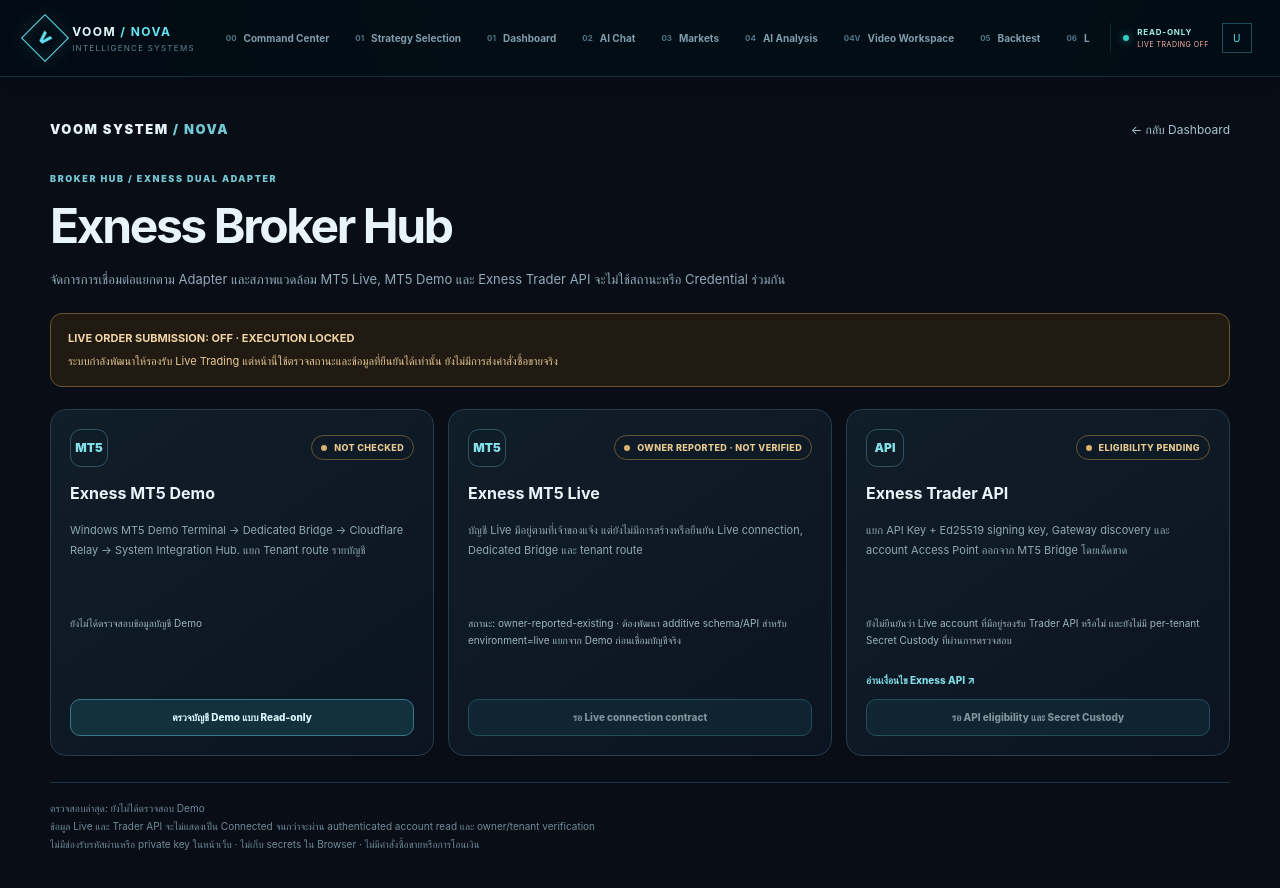
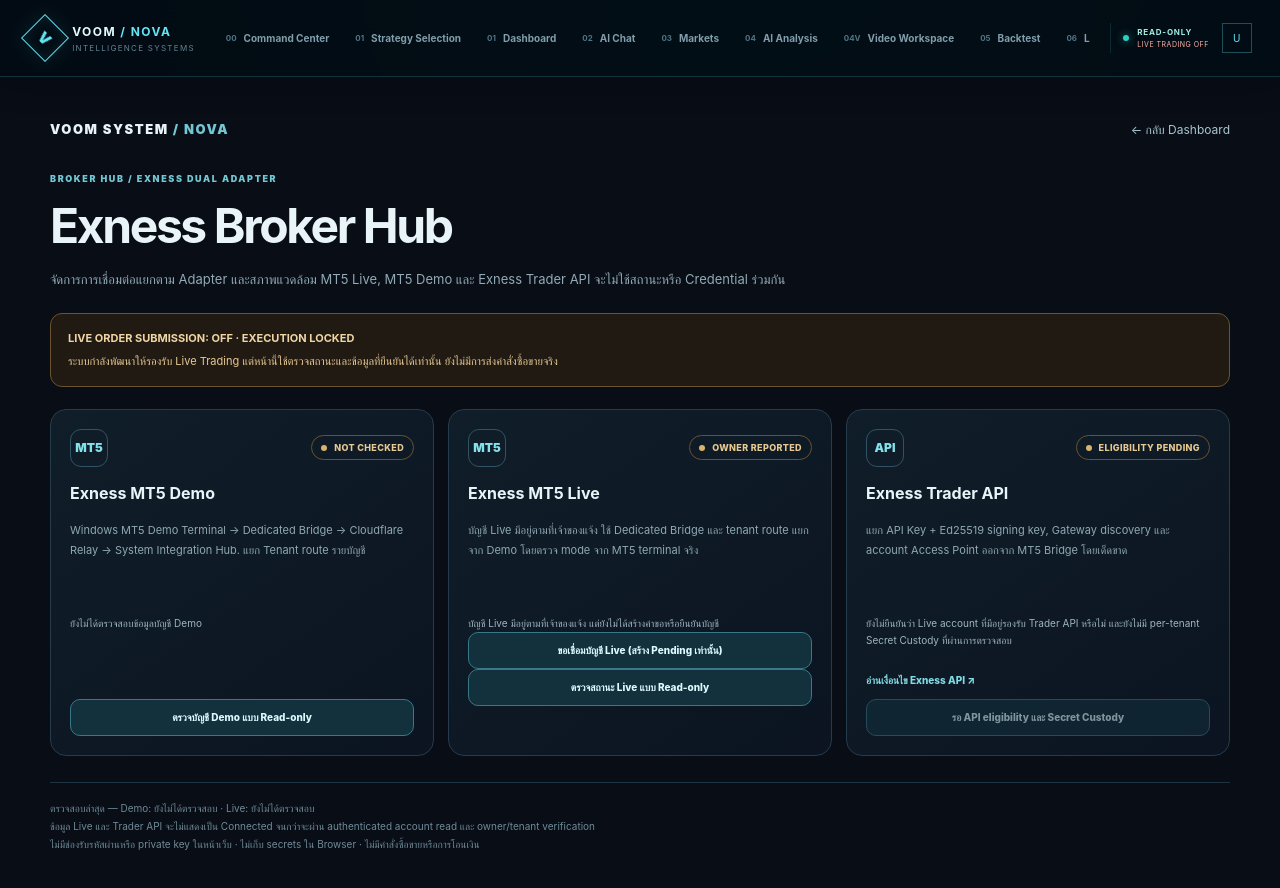
Before and after one commit to vutting895/VOOM_SYSTEM-NOVA-AI, a Next.js app in the folder frontend/: page /broker in a window 1280 px wide. Shown: the top 888 px of the page. Built offline with nearby package versions, Linux system fonts and the light colour scheme; no server answers.

Commit message:
feat(broker): add pending Live connection request and read-only verification

```diff
--- a/frontend/app/broker/page.jsx
+++ b/frontend/app/broker/page.jsx
@@ -19,7 +19,9 @@ function State({ tone = 'pending', children }) {
 
 export default function BrokerPage() {
   const [demo, setDemo] = useState({ state: 'not_checked', detail: 'ยังไม่ได้ตรวจสอบข้อมูลบัญชี Demo', account: null, checkedAt: null });
+  const [live, setLive] = useState({ state: 'owner_reported', detail: 'บัญชี Live มีอยู่ตามที่เจ้าของแจ้ง แต่ยังไม่ได้สร้างคำขอหรือยืนยันบัญชี', account: null, checkedAt: null });
   const [busy, setBusy] = useState(false);
+  const [liveBusy, setLiveBusy] = useState(false);
   const [error, setError] = useState('');
 
   const checkDemo = useCallback(async () => {
@@ -64,6 +66,82 @@ export default function BrokerPage() {
     }
   }, []);
 
+  const checkLive = useCallback(async () => {
+    setLiveBusy(true);
+    setError('');
+    setLive({ state: 'checking', detail: 'กำลังตรวจสอบ Exness MT5 Live connection ผ่าน System Hub', account: null, checkedAt: null });
+    try {
+      const supabase = getSupabaseBrowserClient();
+      if (!supabase) throw new Error('Supabase Auth ยังไม่ได้ตั้งค่า');
+      const { data, error: sessionError } = await supabase.auth.getSession();
+      if (sessionError) throw new Error('อ่าน Supabase session ไม่สำเร็จ');
+      const token = data.session?.access_token;
+      if (!token) throw new Error('กรุณาเข้าสู่ระบบก่อนตรวจสอบบัญชี');
+      const headers = { Authorization: 'Bearer ' + token, Accept: 'application/json' };
+      const listResponse = await fetch(HUB_URL + '/v1/connections', { headers, cache: 'no-store', redirect: 'error' });
+      const listPayload = await listResponse.json().catch(() => ({}));
+      if (!listResponse.ok) throw new Error(listPayload.error || 'อ่านรายการ Broker connection ไม่สำเร็จ');
+      const connection = (Array.isArray(listPayload.connections) ? listPayload.connections : [])
+        .find((item) => item.provider === 'exness_mt5' && item.environment === 'live');
+      if (!connection) {
+        setLive({ state: 'not_requested', detail: 'ยังไม่มี Live connection request สำหรับผู้ใช้นี้', account: null, checkedAt: new Date().toISOString() });
+        return;
+      }
+      if (connection.recordStatus !== 'connected' || !connection.bridgeAllocated) {
+        setLive({ state: connection.recordStatus === 'disabled' ? 'disabled' : 'pending', detail: 'พบ Live connection request แล้ว แต่ยังรอผู้ดูแลจัดสรร Dedicated Bridge และ tenant route', account: null, checkedAt: new Date().toISOString() });
+        return;
+      }
+      const accountResponse = await fetch(HUB_URL + '/v1/connections/' + encodeURIComponent(connection.connectionId) + '/account', {
+        headers, cache: 'no-store', redirect: 'error'
+      });
+      const accountPayload = await accountResponse.json().catch(() => ({}));
+      if (!accountResponse.ok || accountPayload.dataVerified !== true || accountPayload.account?.connected !== true || accountPayload.account?.environment !== 'live') {
+        setLive({ state: 'unverified', detail: accountPayload.error || accountPayload.detail || 'Hub ยังยืนยัน MT5 Live account mode ไม่ได้', account: null, checkedAt: new Date().toISOString() });
+        return;
+      }
+      setLive({ state: 'data_verified', detail: 'ยืนยันบัญชี Exness MT5 Live และอ่านข้อมูลผ่าน System Hub สำเร็จ (Read-only)', account: accountPayload.account, checkedAt: new Date().toISOString() });
+    } catch (err) {
+      setLive({ state: 'unavailable', detail: err instanceof Error ? err.message : 'ตรวจสอบ Live connection ไม่สำเร็จ', account: null, checkedAt: new Date().toISOString() });
+      setError(err instanceof Error ? err.message : 'ตรวจสอบ Live connection ไม่สำเร็จ');
+    } finally {
+      setLiveBusy(false);
+    }
+  }, []);
+
+  const requestLive = useCallback(async () => {
+    setLiveBusy(true);
+    setError('');
+    try {
+      const supabase = getSupabaseBrowserClient();
+      if (!supabase) throw new Error('Supabase Auth ยังไม่ได้ตั้งค่า');
+      const { data, error: sessionError } = await supabase.auth.getSession();
+      if (sessionError) throw new Error('อ่าน Supabase session ไม่สำเร็จ');
+      const token = data.session?.access_token;
+      if (!token) throw new Error('กรุณาเข้าสู่ระบบก่อนส่งคำขอ');
+      const response = await fetch(HUB_URL + '/v1/connections?environment=live', {
+        method: 'POST',
+        headers: { Authorization: 'Bearer ' + token, Accept: 'application/json' },
+        cache: 'no-store',
+        redirect: 'error'
+      });
+      const payload = await response.json().catch(() => ({}));
+      if (!response.ok || !payload.connection) throw new Error(payload.error || 'สร้าง Live connection request ไม่สำเร็จ');
+      setLive({
+        state: payload.connection.recordStatus === 'connected' && payload.connection.bridgeAllocated ? 'configured' : 'pending',
+        detail: payload.connection.recordStatus === 'connected'
+          ? 'มี Live connection แล้ว แต่ต้องตรวจ authenticated account read ก่อนถือว่าเชื่อมต่อสำเร็จ'
+          : 'สร้างคำขอ Live แบบ pending สำเร็จแล้ว; ยังไม่มีการจัดสรร Bridge หรือส่งคำสั่งซื้อขาย',
+        account: null,
+        checkedAt: new Date().toISOString()
+      });
+    } catch (err) {
+      setLive({ state: 'unavailable', detail: err instanceof Error ? err.message : 'สร้าง Live connection request ไม่สำเร็จ', account: null, checkedAt: new Date().toISOString() });
+      setError(err instanceof Error ? err.message : 'สร้าง Live connection request ไม่สำเร็จ');
+    } finally {
+      setLiveBusy(false);
+    }
+  }, []);
+
   return (
     <main className="broker-page">
       <div className="broker-wrap">
@@ -89,11 +167,20 @@ export default function BrokerPage() {
             <div className="broker-action"><button className="broker-button" onClick={checkDemo} disabled={busy}>{busy ? 'กำลังตรวจสอบ…' : 'ตรวจบัญชี Demo แบบ Read-only'}</button></div>
           </article>
           <article className="broker-card">
-            <div className="broker-card-head"><span className="broker-symbol">MT5</span><State tone="owner_reported">OWNER REPORTED · NOT VERIFIED</State></div>
+            <div className="broker-card-head"><span className="broker-symbol">MT5</span><State tone={live.state === 'data_verified' ? 'verified' : live.state === 'unavailable' || live.state === 'unverified' ? 'unavailable' : live.state === 'owner_reported' || live.state === 'not_requested' || live.state === 'pending' ? 'owner_reported' : 'pending'}>{live.state === 'data_verified' ? 'DATA VERIFIED' : live.state.replaceAll('_',' ').toUpperCase()}</State></div>
             <h2>Exness MT5 Live</h2>
-            <p className="broker-desc">บัญชี Live มีอยู่ตามที่เจ้าของแจ้ง แต่ยังไม่มีการสร้างหรือยืนยัน Live connection, Dedicated Bridge และ tenant route</p>
-            <div className="broker-detail">สถานะ: owner-reported-existing · ต้องพัฒนา additive schema/API สำหรับ environment=live แยกจาก Demo ก่อนเชื่อมบัญชีจริง</div>
-            <div className="broker-action"><button className="broker-button" disabled>รอ Live connection contract</button></div>
+            <p className="broker-desc">บัญชี Live มีอยู่ตามที่เจ้าของแจ้ง ใช้ Dedicated Bridge และ tenant route แยกจาก Demo โดยตรวจ mode จาก MT5 terminal จริง</p>
+            <div className="broker-detail">{live.detail}</div>
+            {live.account && <div className="broker-metrics">
+              <div className="broker-metric"><small>Balance</small><strong>{formatMoney(live.account.balance, live.account.currency)}</strong></div>
+              <div className="broker-metric"><small>Equity</small><strong>{formatMoney(live.account.equity, live.account.currency)}</strong></div>
+              <div className="broker-metric"><small>Free margin</small><strong>{formatMoney(live.account.free_margin ?? live.account.margin_free, live.account.currency)}</strong></div>
+              <div className="broker-metric"><small>Provider timestamp</small><strong>{live.account.as_of || '—'}</strong></div>
+            </div>}
+            <div className="broker-action-stack">
+              <button className="broker-button" onClick={requestLive} disabled={liveBusy}>ขอเชื่อมบัญชี Live (สร้าง Pending เท่านั้น)</button>
+              <button className="broker-button broker-button-secondary" onClick={checkLive} disabled={liveBusy}>ตรวจสถานะ Live แบบ Read-only</button>
+            </div>
           </article>
           <article className="broker-card">
             <div className="broker-card-head"><span className="broker-symbol">API</span><State tone="eligibility_pending">ELIGIBILITY PENDING</State></div>
@@ -105,7 +192,7 @@ export default function BrokerPage() {
         </section>
         {error && <p className="broker-error" role="alert">{error}</p>}
         <footer className="broker-foot">
-          ตรวจสอบล่าสุด: {demo.checkedAt ? new Date(demo.checkedAt).toLocaleString('th-TH') : 'ยังไม่ได้ตรวจสอบ Demo'}<br/>
+          ตรวจสอบล่าสุด — Demo: {demo.checkedAt ? new Date(demo.checkedAt).toLocaleString('th-TH') : 'ยังไม่ได้ตรวจสอบ'} · Live: {live.checkedAt ? new Date(live.checkedAt).toLocaleString('th-TH') : 'ยังไม่ได้ตรวจสอบ'}<br/>
           ข้อมูล Live และ Trader API จะไม่แสดงเป็น Connected จนกว่าจะผ่าน authenticated account read และ owner/tenant verification<br/>
           ไม่มีช่องรับรหัสผ่านหรือ private key ในหน้าเว็บ · ไม่เก็บ secrets ใน Browser · ไม่มีคำสั่งซื้อขายหรือการโอนเงิน
         </footer>
```
